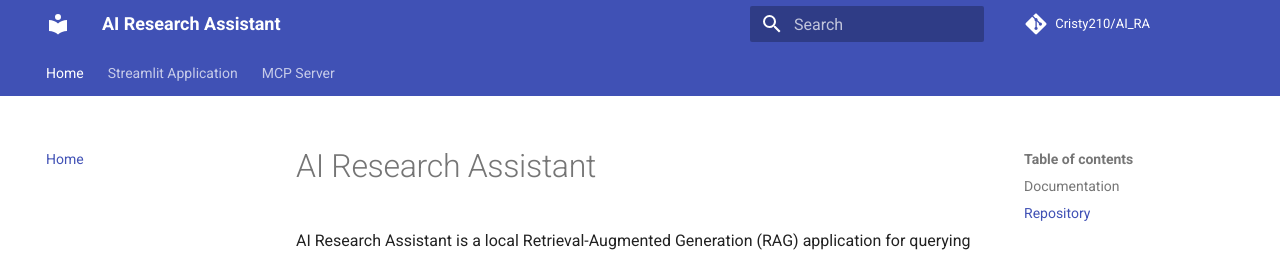
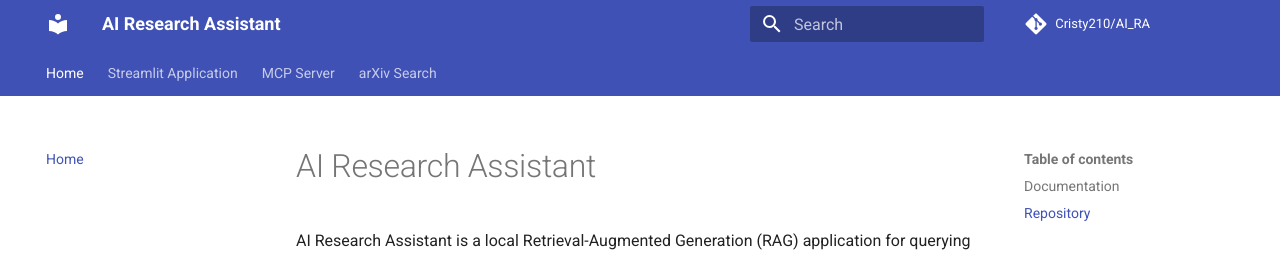
Before and after one commit to Cristy210/AI_RA, an MkDocs documentation site: the page built from docs/index.md, in a window 1280 px wide. Shown: the top 257 px of the page. Built offline with MkDocs 1.6.1 and Material for MkDocs 9.7.7, drawn with Linux system fonts in a browser that asks for light colours; comment, search, counter and statistics services are not loaded.

Commit message:
Add arxiv_search markdown file to the navigation menu.

```diff
--- a/mkdocs.yml
+++ b/mkdocs.yml
@@ -16,6 +16,7 @@ nav:
   - Home: index.md
   - Streamlit Application: streamlit.md
   - MCP Server: mcp.md
+  - arXiv Search: arxiv_search.md
 
 markdown_extensions:
   - admonition
```
